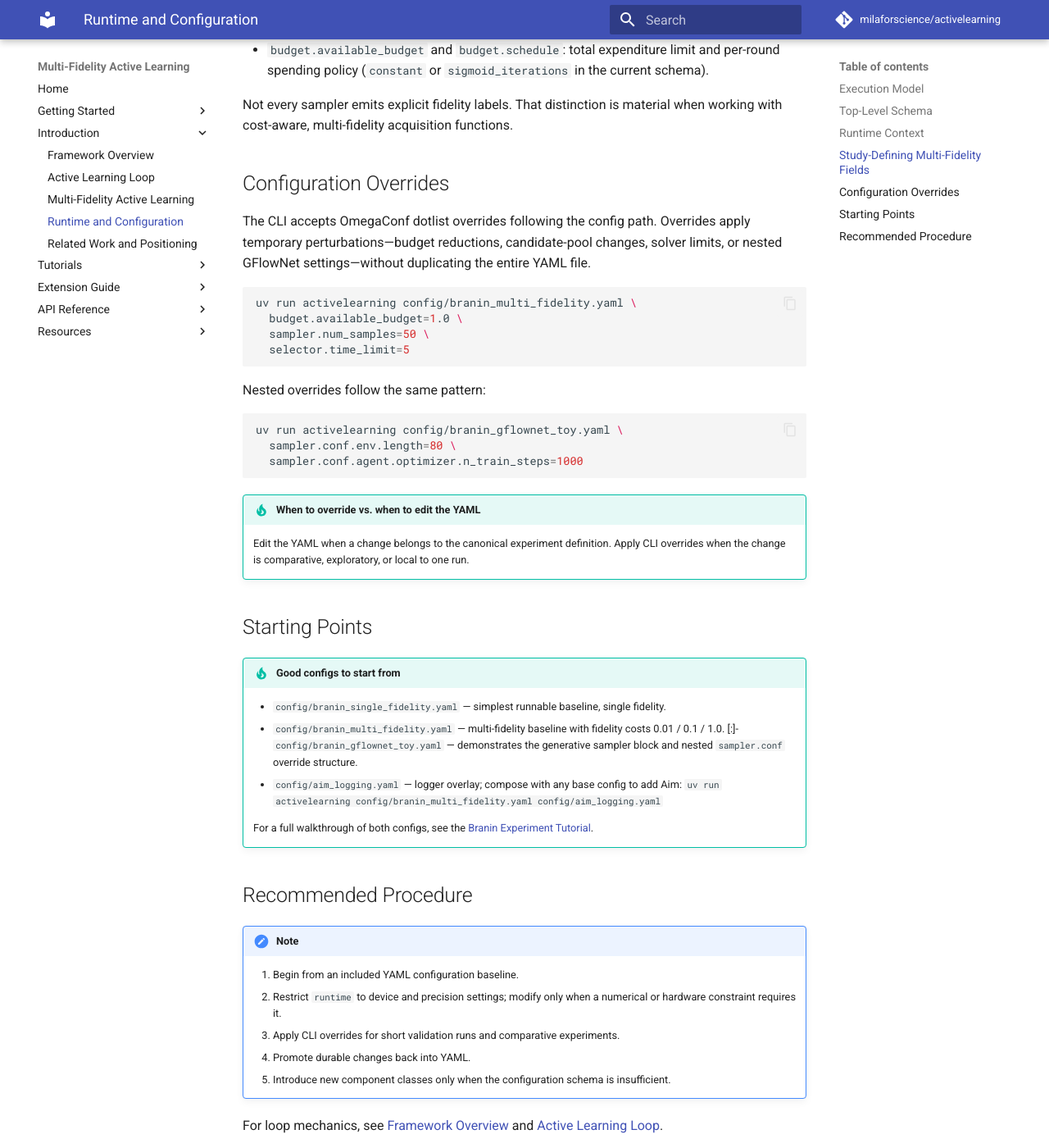
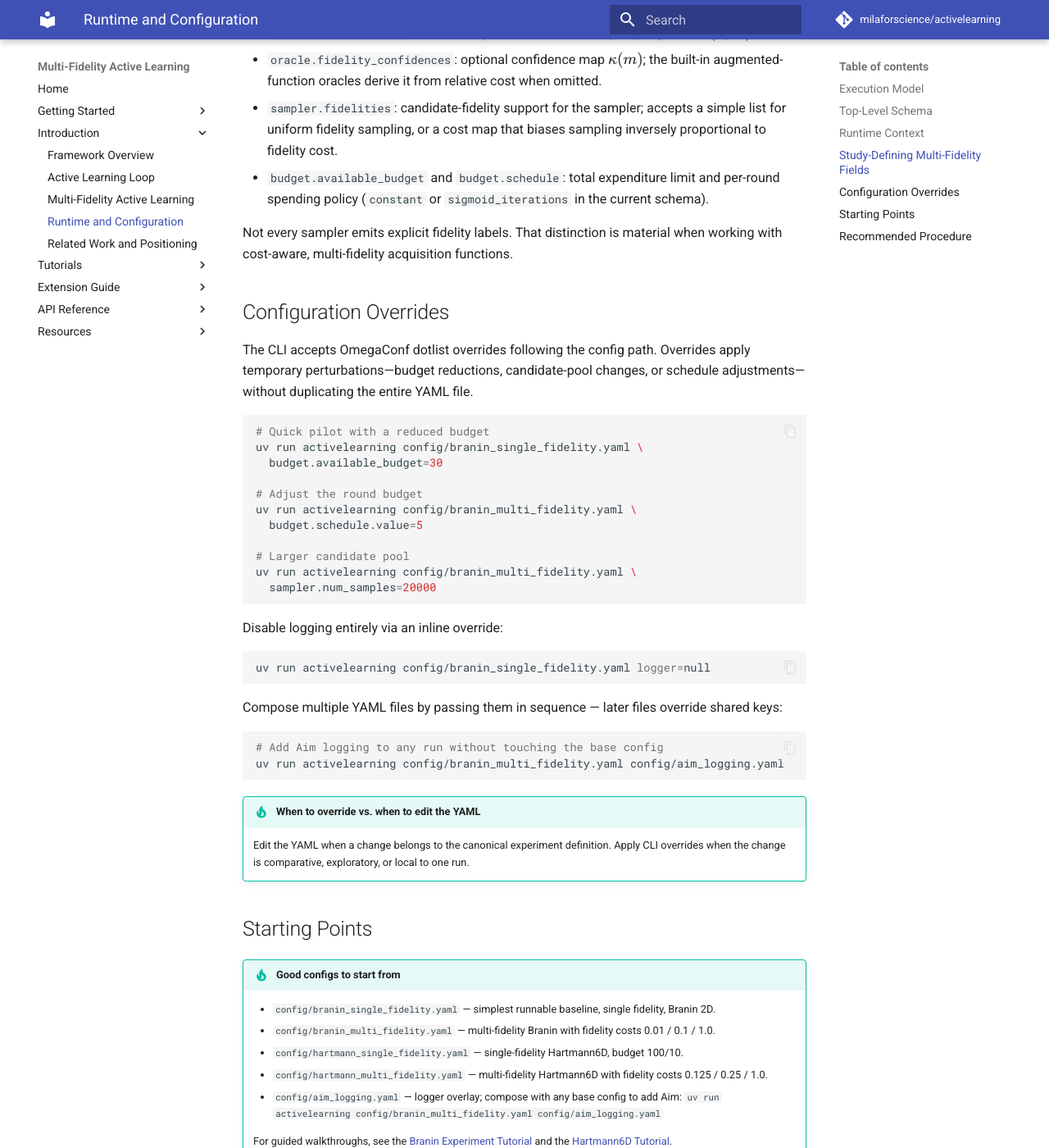
Before and after one commit to milaforscience/activelearning, an MkDocs documentation site: the page built from docs/concepts/runtime_and_configuration.md, in a window 1280 px wide and 1400 px high, scrolled down 2917 px. Shown: the whole window at 82% size. Built offline with MkDocs 1.6.1 and Material for MkDocs 9.7.7, drawn with Linux system fonts in a browser that asks for light colours; comment, search, counter and statistics services are not loaded; some of the changed text lies outside the part shown.

Commit message:
update runtime and config page

````diff
--- a/docs/concepts/runtime_and_configuration.md
+++ b/docs/concepts/runtime_and_configuration.md
@@ -31,15 +31,23 @@
   type: BoTorchGPSurrogate
 
 acquisition:
-  type: BoTorchMultiFidelityMaxValueEntropyAcquisition
-  fidelity_costs:
-    1: 0.01
-    2: 0.1
-    3: 1.0
+  type: QMultiFidelityLowerBoundMaxValueEntropy
+  candidate_set_spec:
+    type: HypercubeCandidateSetSpec
+    bounds:
+      - [-5.0, 10.0]
+      - [0.0, 15.0]
+    n_points: 1000
+    strategy: lhs
 
 sampler:
   type: HypercubeSampler
+  bounds:
+    - [-5.0, 10.0]
+    - [0.0, 15.0]
+  num_samples: 10000
   fidelities: [1, 2, 3]
+  point_strategy: lhs
 
 selector:
   type: CostAwareSelector
@@ -50,16 +58,18 @@
     1: 0.01
     2: 0.1
     3: 1.0
+  log_landscape: true
 
 budget:
-  available_budget: 20.0
+  available_budget: 300.0
   schedule:
     type: constant
-    value: 1.0
+    value: 30.0
 
 logger:
   type: ConsoleLogger
-  project_name: activelearning_prototyping
+  project_name: activelearning_tutorials
+  run_name: branin-multi-fidelity
 ```
 
 The top-level sections correspond to the loop's conceptual components:
@@ -102,21 +111,33 @@
 
 ## Configuration Overrides
 
-The CLI accepts OmegaConf dotlist overrides following the config path. Overrides apply temporary perturbations—budget reductions, candidate-pool changes, solver limits, or nested GFlowNet settings—without duplicating the entire YAML file.
+The CLI accepts OmegaConf dotlist overrides following the config path. Overrides apply temporary perturbations—budget reductions, candidate-pool changes, or schedule adjustments—without duplicating the entire YAML file.
 
 ```bash
+# Quick pilot with a reduced budget
+uv run activelearning config/branin_single_fidelity.yaml \
+  budget.available_budget=30
+
+# Adjust the round budget
 uv run activelearning config/branin_multi_fidelity.yaml \
-  budget.available_budget=1.0 \
-  sampler.num_samples=50 \
-  selector.time_limit=5
+  budget.schedule.value=5
+
+# Larger candidate pool
+uv run activelearning config/branin_multi_fidelity.yaml \
+  sampler.num_samples=20000
 ```
 
-Nested overrides follow the same pattern:
+Disable logging entirely via an inline override:
 
 ```bash
-uv run activelearning config/branin_gflownet_toy.yaml \
-  sampler.conf.env.length=80 \
-  sampler.conf.agent.optimizer.n_train_steps=1000
+uv run activelearning config/branin_single_fidelity.yaml logger=null
+```
+
+Compose multiple YAML files by passing them in sequence — later files override shared keys:
+
+```bash
+# Add Aim logging to any run without touching the base config
+uv run activelearning config/branin_multi_fidelity.yaml config/aim_logging.yaml
 ```
 
 !!! tip "When to override vs. when to edit the YAML"
@@ -126,12 +147,13 @@
 ## Starting Points
 
 !!! tip "Good configs to start from"
-    - `config/branin_single_fidelity.yaml` — simplest runnable baseline, single fidelity.
-    - `config/branin_multi_fidelity.yaml` — multi-fidelity baseline with fidelity costs 0.01 / 0.1 / 1.0.
-    [:]- `config/branin_gflownet_toy.yaml` — demonstrates the generative sampler block and nested `sampler.conf` override structure.
+    - `config/branin_single_fidelity.yaml` — simplest runnable baseline, single fidelity, Branin 2D.
+    - `config/branin_multi_fidelity.yaml` — multi-fidelity Branin with fidelity costs 0.01 / 0.1 / 1.0.
+    - `config/hartmann_single_fidelity.yaml` — single-fidelity Hartmann6D, budget 100/10.
+    - `config/hartmann_multi_fidelity.yaml` — multi-fidelity Hartmann6D with fidelity costs 0.125 / 0.25 / 1.0.
     - `config/aim_logging.yaml` — logger overlay; compose with any base config to add Aim: `uv run activelearning config/branin_multi_fidelity.yaml config/aim_logging.yaml`
 
-    For a full walkthrough of both configs, see the [Branin Experiment Tutorial](../tutorials/branin_experiment.md).
+    For guided walkthroughs, see the [Branin Experiment Tutorial](../tutorials/branin_experiment.md) and the [Hartmann6D Tutorial](../tutorials/hartmann_experiment.md).
 
 ## Recommended Procedure
 
````
Also changed, not shown: other parts of docs/concepts/runtime_and_configuration.md (+0 -1 lines).
